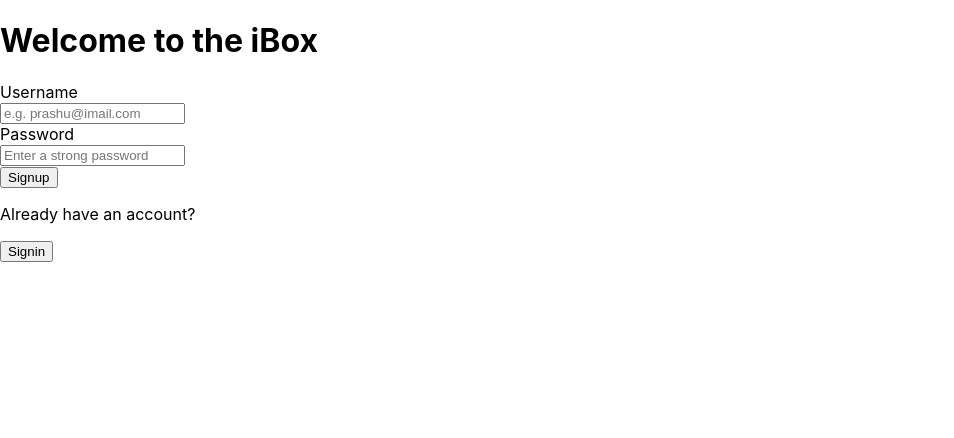
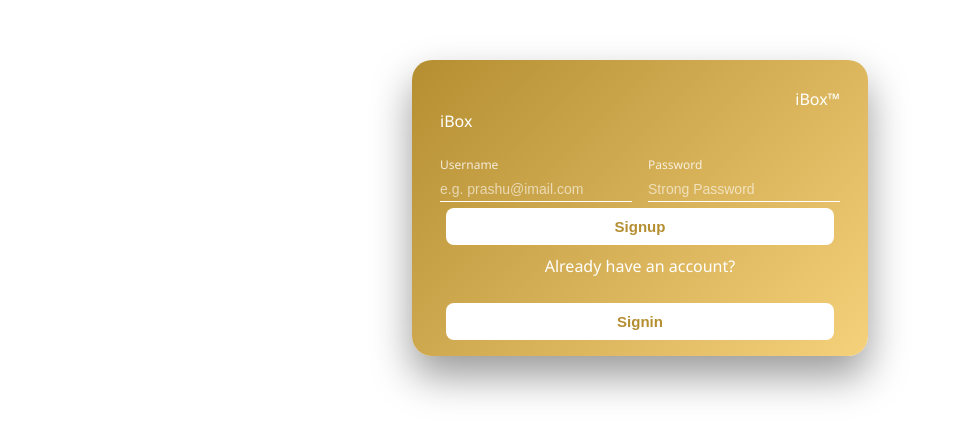
Before and after one commit to Prashanth32124/Imail, a React (Create React App) app: page / in a window 1280 px wide. Shown: the top 438 px of the page, without its empty margins (0-954 px from the left). Built offline with nearby package versions, Linux system fonts and the light colour scheme; no server answers.

Commit message:
🎉 Initial commit: Full React frontend for iMail app

```diff
--- a/src/Signin.jsx
+++ b/src/Signin.jsx
@@ -1,6 +1,7 @@
 import React, { useState } from 'react';
 import axios from 'axios';
 import { useNavigate } from 'react-router-dom';
+import './css/CreditCardContainer.css';
 
 function Signin() {
   const [username, setUsername] = useState('');
@@ -13,7 +14,6 @@
 
   const handleLogin = async (e) => {
     e.preventDefault();
-
     setError('');
     setLoading(true);
 
@@ -23,24 +23,20 @@
         password
       });
 
-      if (res.status === 200 && res.data.message && res.data.message.includes("Login successful")) {
+      if (res.status === 200 && res.data.message?.includes("Login successful")) {
         localStorage.setItem("username", username);
         setUsername('');
         setPassword('');
-        // Send username to Homepage via route state
         navigate("/homepage", { state: { username } });
       } else {
-        setError(res.data.message || "Invalid credentials. Please try again.");
+        setError(res.data.message || "Invalid credentials.");
       }
 
     } catch (err) {
-      console.error("Login error:", err);
       if (err.response) {
-        setError(err.response.data?.message || "Login failed. Please check your credentials.");
-      } else if (err.request) {
-        setError("No response from server. Please check your internet connection.");
+        setError(err.response.data?.message || "Login failed.");
       } else {
-        setError("An unexpected error occurred. Please try again.");
+        setError("An unexpected error occurred.");
       }
     } finally {
       setLoading(false);
@@ -48,32 +44,48 @@
   };
 
   return (
-    <div>
-      <h3>Login</h3>
-      <form onSubmit={handleLogin}>
+    <div className="card-wrapper">
+      <div className="card-top">
+        <div className="card-chip"></div>
+        <div className="card-brand">iBox™</div>
+      </div>
+
+      <div className="card-number">2200032124 Roy</div>
+
+      <div className="card-input-row" style={{ gap: "16px", marginTop: "24px" }}>
+        <div style={{ flex: 1 }}>
+          <div className="card-label">Username</div>
           <input
-          placeholder="Username"
+            className="card-input"
             value={username}
-          onChange={e => setUsername(e.target.value)}
+            onChange={(e) => setUsername(e.target.value)}
+            placeholder="e.g. prashu@imail.com"
             disabled={loading}
             required
           />
-        <br />
+        </div>
+        <div style={{ flex: 1 }}>
+          <div className="card-label">Password</div>
           <input
-          placeholder="Password"
+            className="card-input"
             type="password"
             value={password}
-          onChange={e => setPassword(e.target.value)}
+            onChange={(e) => setPassword(e.target.value)}
+            placeholder="Your secret code"
             disabled={loading}
             required
           />
-        <br />
-        <button type="submit" disabled={loading}>
-          {loading ? 'Logging in...' : 'Login'}
+        </div>
+      </div>
+
+      <div className="card-bottom">
+        <button className="card-button" onClick={handleLogin} disabled={loading}>
+          {loading ? "Logging in..." : "Login"}
         </button>
-      </form>
-
-      {error && <p style={{ color: 'red' }}>{error}</p>}
+        {error && <div className="card-error">{error}</div>}
+        <p style={{ marginTop: '10px', color: '#fff' }}>New here?</p>
+        <button className="card-button" onClick={() => navigate('/signup')}>Signup</button>
+      </div>
     </div>
   );
 }
--- a/src/Signup.jsx
+++ b/src/Signup.jsx
@@ -1,51 +1,39 @@
 import React, { useState } from 'react';
 import { useNavigate } from 'react-router-dom';
 import axios from 'axios';
+import './css/CreditCardContainer.css';
 
 function Signup() {
   const navigate = useNavigate();
   const [username, setUsername] = useState('');
-  const [password, setPassword] = useState(''); // Renamed from password12 for consistency
-  const [error, setError] = useState(''); // Added error state for better UX
+  const [password, setPassword] = useState('');
+  const [error, setError] = useState('');
 
   const API_BASE_URL = process.env.REACT_APP_API_BASE_URL || "https://mailbackend-self.vercel.app";
 
   const validateUsername = (user) => {
     if (!user.endsWith('@imail.com')) return false;
-
     const prefix = user.split('@')[0];
-    const isValidLength = prefix.length >= 6 && prefix.length <= 12;
-    const hasOnlyAlphanumeric = /^[a-zA-Z0-9]+$/.test(prefix);
-
-    return isValidLength && hasOnlyAlphanumeric;
+    return prefix.length >= 6 && prefix.length <= 12 && /^[a-zA-Z0-9]+$/.test(prefix);
   };
 
   const validatePassword = (pass) => {
-    const isValidLength = pass.length >= 6 && pass.length <= 12;
-    const hasSpecialChar = /[!@#$%^&*(),.?":{}|<>]/.test(pass);
-    return isValidLength && hasSpecialChar;
+    return pass.length >= 6 && pass.length <= 12 && /[!@#$%^&*]/.test(pass);
   };
 
   const handleSignup = async () => {
-    setError(''); // Clear previous errors
-
+    setError('');
     if (!validateUsername(username)) {
-      setError("Username must be 6-12 characters, alphanumeric, and end with @imail.com");
+      setError("Username must be 6–12 characters, alphanumeric, and end with @imail.com");
       return;
     }
-
-    if (!validatePassword(password)) { // Using 'password'
-      setError("Password must be 6-12 characters and include at least one special character");
+    if (!validatePassword(password)) {
+      setError("Password must be 6–12 characters and have one special character");
       return;
     }
 
     try {
-      const res = await axios.post(`${API_BASE_URL}/signup`, { // Use API_BASE_URL
-        username,
-        password, // Sending 'password'
-      });
-
-      setError(res.data.message); // Use error state for success message too, or separate state
+      const res = await axios.post(`${API_BASE_URL}/signup`, { username, password });
       navigate("/signin");
     } catch (err) {
       setError(err.response?.data?.message || "Signup failed");
@@ -53,33 +41,42 @@
   };
 
   return (
-    <div>
-      <h1>Welcome to the iBox</h1>
+    <div className="card-wrapper">
+      <div className="card-top">
+        <div className="card-chip"></div>
+        <div className="card-brand">iBox™</div>
+      </div>
 
-      <label>Username</label><br />
-      <input
-        id="username"
-        type="text"
-        value={username}
-        onChange={(e) => setUsername(e.target.value)}
-        placeholder="e.g. prashu@imail.com"
-      /><br />
+      <div className="card-number">iBox</div>
 
-      <label>Password</label><br />
-      <input
-        id="password"
-        type="password"
-        value={password} // Using 'password'
-        onChange={(e) => setPassword(e.target.value)}
-        placeholder="Enter a strong password"
-      /><br />
+      <div className="card-input-row" style={{ gap: "16px", marginTop: "24px" }}>
+        <div style={{ flex: 1 }}>
+          <div className="card-label">Username</div>
+          <input
+            className="card-input"
+            value={username}
+            onChange={(e) => setUsername(e.target.value)}
+            placeholder="e.g. prashu@imail.com"
+          />
+        </div>
+        <div style={{ flex: 1 }}>
+          <div className="card-label">Password</div>
+          <input
+            className="card-input"
+            type="password"
+            value={password}
+            onChange={(e) => setPassword(e.target.value)}
+            placeholder="Strong Password"
+          />
+        </div>
+      </div>
 
-      <button onClick={handleSignup}>Signup</button>
-
-      {error && <p style={{ color: 'red' }}>{error}</p>} {/* Display error/success */}
-
-      <p>Already have an account?</p>
-      <button onClick={() => navigate('/signin')}>Signin</button>
+      <div className="card-bottom">
+        <button className="card-button" onClick={handleSignup}>Signup</button>
+        {error && <div className="card-error">{error}</div>}
+        <p style={{ marginTop: '10px', color: '#fff' }}>Already have an account?</p>
+        <button className="card-button" onClick={() => navigate('/signin')}>Signin</button>
+      </div>
     </div>
   );
 }
--- /dev/null
+++ b/src/css/CreditCardContainer.css
@@ -0,0 +1,80 @@
+.card-wrapper {
+  width: 400px;
+  min-height: 240px;
+  margin: 60px auto;
+  border-radius: 20px;
+  background: linear-gradient(135deg, #b58e31, #f5d17b);
+  box-shadow: 0 20px 40px rgba(0, 0, 0, 0.4);
+  color: white;
+  padding: 28px;
+  font-family: 'Segoe UI', sans-serif;
+  position: relative;
+  overflow: hidden;
+}
+
+.card-top {
+  display: flex;
+  justify-content: space-between;
+  align-items: center;
+}
+
+.card-input-row {
+  display: flex;
+  justify-content: space-between;
+  margin-top: 20px;
+}
+
+.card-label {
+  font-size: 12px;
+  opacity: 0.8;
+  margin-bottom: 4px;
+}
+
+.card-input {
+  background: transparent;
+  border: none;
+  border-bottom: 1px solid #fff;
+  color: white;
+  font-size: 14px;
+  width: 100%;
+  padding: 4px 0;
+}
+
+.card-input::placeholder {
+  color: rgba(255, 255, 255, 0.6);
+}
+
+.card-bottom {
+  position: absolute;
+  bottom: 16px;
+  width: 85%;
+  left: 7.5%;
+  text-align: center;
+}
+
+.card-button {
+  width: 100%;
+  padding: 10px;
+  margin-top: 10px;
+  border: none;
+  background: white;
+  color: #b58e31;
+  font-weight: bold;
+  font-size: 15px;
+  border-radius: 8px;
+  cursor: pointer;
+  transition: 0.3s ease;
+}
+
+.card-button:hover {
+  background: #f0f0f0;
+}
+
+.card-error {
+  background: rgba(255, 0, 0, 0.2);
+  padding: 6px;
+  margin-top: 8px;
+  border-radius: 6px;
+  color: #fff0f0;
+  font-size: 13px;
+}
```
Also changed, not shown: src/css/Singin.css (added), src/css/Singup.css (added). Lines whose indentation alone changed are shown as unchanged.
